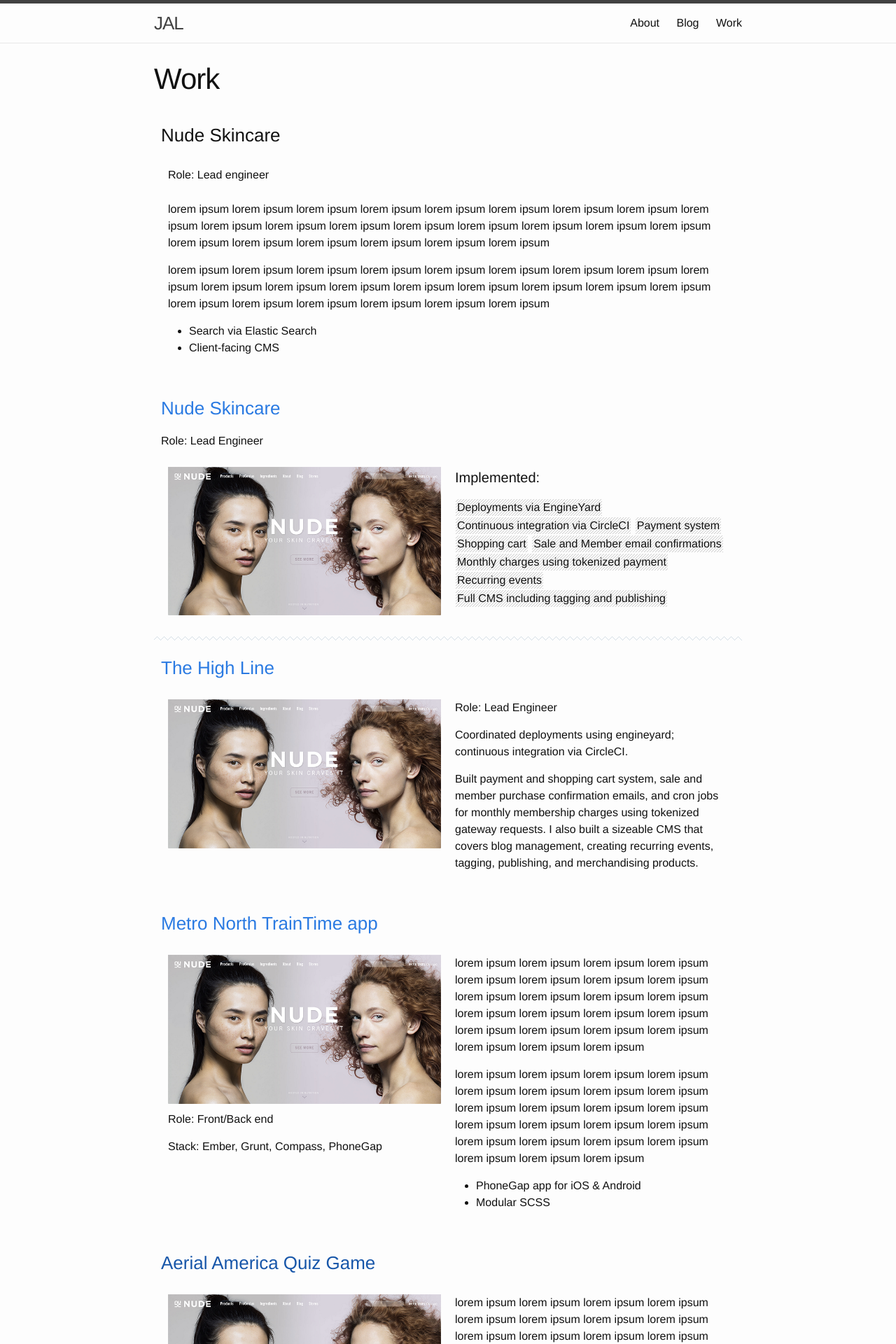
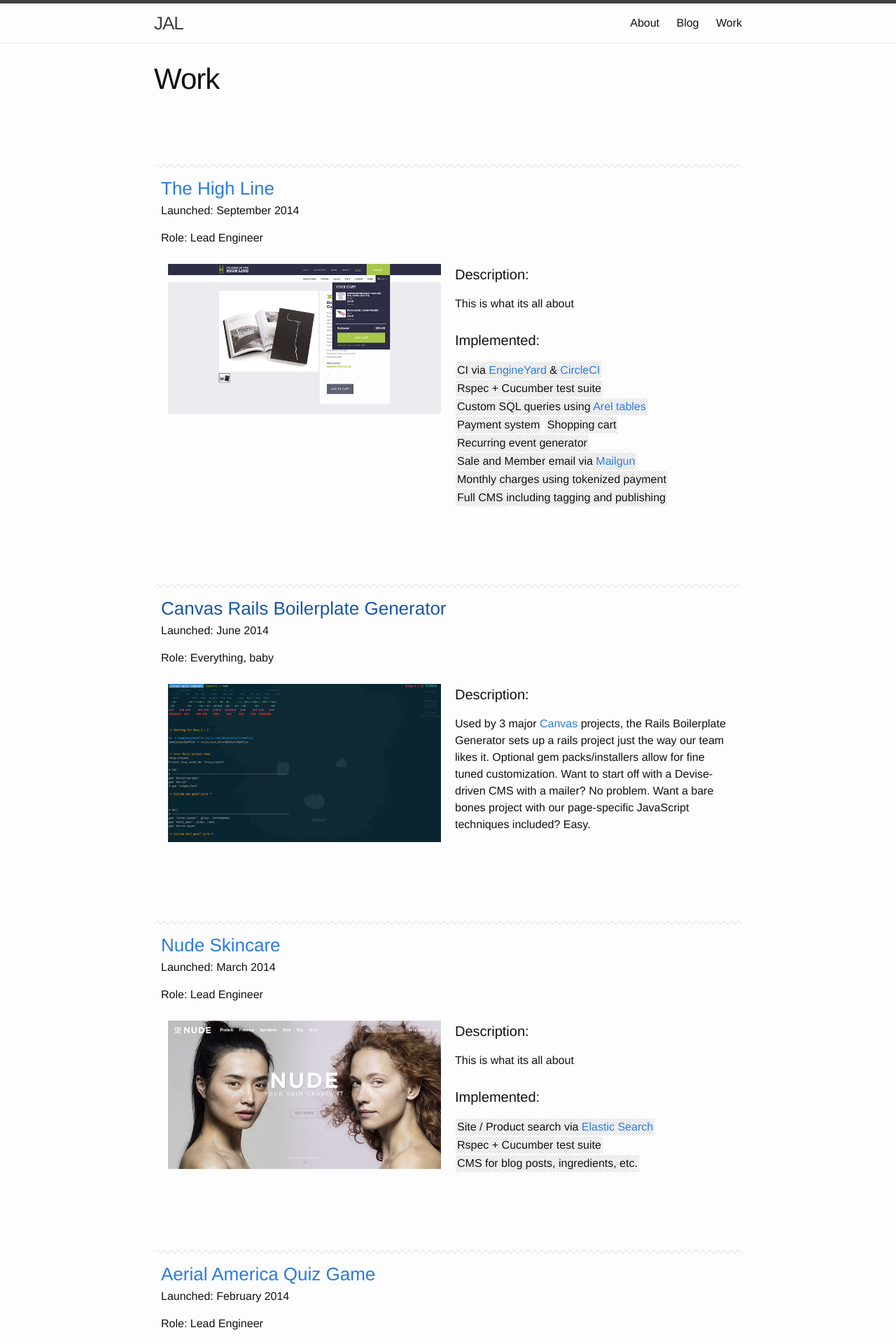
Before and after one commit to jlarusso/jlarusso.github.io, a Jekyll site: the page built from work.html, in a window 1280 px wide. Shown: the top 1920 px of the page at 70% size. Built offline with Jekyll 4.4.1, drawn with Linux system fonts in a browser that asks for light colours; Markdown is read by kramdown in place of the engine named in the settings; some of the changed text lies outside the part shown.

Commit message:
Update work page

```diff
--- a/_sass/_work.scss
+++ b/_sass/_work.scss
@@ -30,6 +30,10 @@
   position: relative;
   padding: 10px;
   margin-bottom: 20px;
+
+  h3 {
+    display: inline;
+  }
 }
 
 .projects {
@@ -52,5 +56,5 @@
   width: 100%;
   height: 6px;
   background: url("/images/patterns/zag.png");
-  margin: 10px 0;
+  margin-top: 100px;
 }
--- a/work.html
+++ b/work.html
@@ -7,34 +7,77 @@
 <section class="projects">
 
   <!-- Project -->
+  <div class="divider"></div>
   <div class="project card row">
     <div class="col-12">
-        <h3>Nude Skincare</h3>
+      <a href="http://www.thehighline.org/">
+        <h3>The High Line</h3>
       </a>
+      <p><span>Launched:</span> September 2014</p>
+      <p><span>Role:</span> Lead Engineer</p>
     </div>
-    <div class="col-12">
+    <div class="col-6">
       <div class="gutter">
-        <p><span>Role:</span> Lead engineer</p>
+        <a href="http://www.thehighline.org/">
+          <img src="/images/work/highline_md.png">
+        </a>
       </div>
     </div>
-    <div class="col-12">
+    <div class="col-6">
       <div class="gutter">
-        <p>lorem ipsum lorem ipsum lorem ipsum lorem ipsum lorem ipsum lorem ipsum lorem ipsum lorem ipsum lorem ipsum lorem ipsum lorem ipsum lorem ipsum lorem ipsum lorem ipsum lorem ipsum lorem ipsum lorem ipsum lorem ipsum lorem ipsum lorem ipsum lorem ipsum lorem ipsum lorem ipsum </p>
-        <p>lorem ipsum lorem ipsum lorem ipsum lorem ipsum lorem ipsum lorem ipsum lorem ipsum lorem ipsum lorem ipsum lorem ipsum lorem ipsum lorem ipsum lorem ipsum lorem ipsum lorem ipsum lorem ipsum lorem ipsum lorem ipsum lorem ipsum lorem ipsum lorem ipsum lorem ipsum lorem ipsum </p>
-        <ul>
-          <li>Search via Elastic Search</li>
-          <li>Client-facing CMS</li>
+        <h4>Description:</h4>
+        <p>This is what its all about</p>
+      </div>
+      <div class="gutter">
+        <h4>Implemented:</h4>
+        <ul class="tag-list">
+          <li>CI via <a href="https://www.engineyard.com/">EngineYard</a> &amp; <a href="https://circleci.com/">CircleCI</a></li>
+          <li>Rspec + Cucumber test suite</li>
+          <li>Custom SQL queries using <a href="https://github.com/rails/arel">Arel tables</a></li>
+          <li>Payment system</li>
+          <li>Shopping cart</li>
+          <li>Recurring event generator</li>
+          <li>Sale and Member email via <a href="http://www.mailgun.com/">Mailgun</a></li>
+          <li>Monthly charges using tokenized payment</li>
+          <li>Full CMS including tagging and publishing</li>
         </ul>
       </div>
     </div>
   </div>
 
   <!-- Project -->
+  <div class="divider"></div>
+  <div class="project card row">
+    <div class="col-12">
+      <a href="">
+        <h3>Canvas Rails Boilerplate Generator</h3>
+      </a>
+      <p><span>Launched:</span> June 2014</p>
+      <p><span>Role:</span> Everything, baby</p>
+    </div>
+    <div class="col-6">
+      <div class="gutter">
+        <a href="">
+          <img src="/images/work/rails_boilerplate_md.png">
+        </a>
+      </div>
+    </div>
+    <div class="col-6">
+      <div class="gutter">
+        <h4>Description:</h4>
+        <p>Used by 3 major <a href="http://canvas.is/">Canvas</a> projects, the Rails Boilerplate Generator sets up a rails project just the way our team likes it.  Optional gem packs/installers allow for fine tuned customization.  Want to start off with a Devise-driven CMS with a mailer?  No problem.  Want a bare bones project with our page-specific JavaScript techniques included?  Easy.</p>
+      </div>
+    </div>
+  </div>
+
+  <!-- Project -->
+  <div class="divider"></div>
   <div class="project card row">
     <div class="col-12">
       <a href="http://www.nudeskincare.com/">
         <h3>Nude Skincare</h3>
       </a>
+      <p><span>Launched:</span> March 2014</p>
       <p><span>Role:</span> Lead Engineer</p>
     </div>
     <div class="col-6">
@@ -46,186 +89,147 @@
     </div>
     <div class="col-6">
       <div class="gutter">
+        <h4>Description:</h4>
+        <p>This is what its all about</p>
+      </div>
+      <div class="gutter">
         <h4>Implemented:</h4>
         <ul class="tag-list">
-          <li>Deployments via EngineYard</li>
-          <li>Continuous integration via CircleCI</li>
-          <li>Payment system</li>
-          <li>Shopping cart</li>
-          <li>Sale and Member email confirmations</li>
-          <li>Monthly charges using tokenized payment</li>
-          <li>Recurring events</li>
-          <li>Full CMS including tagging and publishing</li>
-        </ul>
-      </div>
-    </div>
-  </div>
-  <div class="divider"></div>
-
-  <!-- Project -->
-  <div class="project card row">
-    <div class="col-12">
-      <a href="http://www.thehighline.org/">
-        <h3>The High Line</h3>
-      </a>
-    </div>
-    <div class="col-6">
-      <div class="gutter">
-        <a href="http://www.thehighline.org/">
-          <img src="/images/work/nude_home_md.png">
-        </a>
-      </div>
-    </div>
-    <div class="col-6">
-      <div class="gutter">
-        <p><span>Role:</span> Lead Engineer</p>
-        <p>Coordinated deployments using engineyard; continuous integration via CircleCI.
-        <p>Built payment and shopping cart system, sale and member purchase confirmation emails, and cron jobs for monthly membership charges using tokenized gateway requests.  I also built a sizeable CMS that covers blog management, creating recurring events, tagging, publishing, and merchandising products.</p>
-      </div>
-    </div>
-  </div>
-
-  <!-- Project -->
-  <div class="project card row">
-    <div class="col-12">
-      <a href="https://play.google.com/store/apps/details?id=info.mta.metro_north.train_time&hl=en">
-        <h3>Metro North TrainTime app</h3>
-      </a>
-    </div>
-    <div class="col-6">
-      <div class="gutter">
-        <a href="https://play.google.com/store/apps/details?id=info.mta.metro_north.train_time&hl=en">
-          <img src="/images/work/nude_home_md.png">
-        </a>
-      </div>
-      <div class="gutter">
-        <p><span>Role:</span> Front/Back end</p>
-        <p><span>Stack:</span> Ember, Grunt, Compass, PhoneGap</p>
-      </div>
-    </div>
-    <div class="col-6">
-      <div class="gutter">
-        <p>lorem ipsum lorem ipsum lorem ipsum lorem ipsum lorem ipsum lorem ipsum lorem ipsum lorem ipsum lorem ipsum lorem ipsum lorem ipsum lorem ipsum lorem ipsum lorem ipsum lorem ipsum lorem ipsum lorem ipsum lorem ipsum lorem ipsum lorem ipsum lorem ipsum lorem ipsum lorem ipsum </p>
-        <p>lorem ipsum lorem ipsum lorem ipsum lorem ipsum lorem ipsum lorem ipsum lorem ipsum lorem ipsum lorem ipsum lorem ipsum lorem ipsum lorem ipsum lorem ipsum lorem ipsum lorem ipsum lorem ipsum lorem ipsum lorem ipsum lorem ipsum lorem ipsum lorem ipsum lorem ipsum lorem ipsum </p>
-        <ul>
-          <li>PhoneGap app for iOS &amp; Android</li>
-          <li>Modular SCSS</li>
+          <li>Site / Product search via <a href="http://www.elasticsearch.org/">Elastic Search</a></li>
+          <li>Rspec + Cucumber test suite</li>
+          <li>CMS for blog posts, ingredients, etc.</li>
         </ul>
       </div>
     </div>
   </div>
 
   <!-- Project -->
+  <div class="divider"></div>
   <div class="project card row">
     <div class="col-12">
-      <a href="">
+      <a href="https://www.flickr.com/photos/canvasnewyork/12667979255/in/set-72157641290671113/">
         <h3>Aerial America Quiz Game</h3>
       </a>
+      <p><span>Launched:</span> February 2014</p>
+      <p><span>Role:</span> Lead Engineer</p>
     </div>
     <div class="col-6">
       <div class="gutter">
-        <a href="">
-          <img src="/images/work/nude_home_md.png">
+        <a href="https://www.flickr.com/photos/canvasnewyork/12668458684/in/set-72157641290671113/">
+          <img src="/images/work/aerial_america_md.png">
         </a>
-      </div>
-      <div class="gutter">
-        <p><span>Role:</span> Project Lead</p>
-        <p><span>Stack:</span> Rails, JavaScript, PhoneGap-iOS, Websockets</p>
       </div>
     </div>
     <div class="col-6">
       <div class="gutter">
-        <p>lorem ipsum lorem ipsum lorem ipsum lorem ipsum lorem ipsum lorem ipsum lorem ipsum lorem ipsum lorem ipsum lorem ipsum lorem ipsum lorem ipsum lorem ipsum lorem ipsum lorem ipsum lorem ipsum lorem ipsum lorem ipsum lorem ipsum lorem ipsum lorem ipsum lorem ipsum lorem ipsum </p>
-        <p>lorem ipsum lorem ipsum lorem ipsum lorem ipsum lorem ipsum lorem ipsum lorem ipsum lorem ipsum lorem ipsum lorem ipsum lorem ipsum lorem ipsum lorem ipsum lorem ipsum lorem ipsum lorem ipsum lorem ipsum lorem ipsum lorem ipsum lorem ipsum lorem ipsum lorem ipsum lorem ipsum </p>
-        <ul>
-          <li>Service oriented</li>
+        <h4>Description:</h4>
+        <p>This project consists of a main Rails app that acts as a scoreboard, a small app which acts as a remote control, and a player app which 4 players use to select their answers.  The system involves 4 iPads, 1 iPad mini, and a Mac Mini connected to a large screen, synced together via websockets.  There were significant challenges getting all of the devices to provide a consistent user experience by gracefully dealing with network latency issues that cropped up.  The event took place in Times Square in the middle of winter.  You can see people playing it on the <a href="https://www.flickr.com/photos/canvasnewyork/12668458684/in/set-72157641290671113/">Canvas Flickr account</a></p>
+      </div>
+      <div class="gutter">
+        <h4>Implemented:</h4>
+        <ul class="tag-list">
+          <li>Phonegap</li>
           <li>Websockets</li>
-          <li>Live event</li>
+          <li>Service Oriented Architecture</li>
+          <li>Game logic w/ <a href="https://github.com/pluginaweek/state_machine">State machine</a></li>
         </ul>
       </div>
     </div>
   </div>
 
   <!-- Project -->
+  <div class="divider"></div>
   <div class="project card row">
     <div class="col-12">
-      <a href="">
-        <h3>The Million Second Quiz</h3>
+      <a href="https://github.com/jlarusso/tweetboard">
+        <h3>Tweetboard</h3>
       </a>
+      <p><span>Launched:</span> December 2013</p>
+      <p><span>Role:</span> Back End Engineer</p>
     </div>
     <div class="col-6">
       <div class="gutter">
-        <a href="">
-          <img src="/images/work/nude_home_md.png">
+        <a href="https://github.com/jlarusso/tweetboard">
+          <img src="/images/work/tweetboard_md.png">
         </a>
-      </div>
-      <div class="gutter">
-        <p><span>Role:</span> Data viz</p>
-        <p><span>Stack:</span> Rails, D3.js</p>
       </div>
     </div>
     <div class="col-6">
       <div class="gutter">
-        <p>lorem ipsum lorem ipsum lorem ipsum lorem ipsum lorem ipsum lorem ipsum lorem ipsum lorem ipsum lorem ipsum lorem ipsum lorem ipsum lorem ipsum lorem ipsum lorem ipsum lorem ipsum lorem ipsum lorem ipsum lorem ipsum lorem ipsum lorem ipsum lorem ipsum lorem ipsum lorem ipsum </p>
-        <p>lorem ipsum lorem ipsum lorem ipsum lorem ipsum lorem ipsum lorem ipsum lorem ipsum lorem ipsum lorem ipsum lorem ipsum lorem ipsum lorem ipsum lorem ipsum lorem ipsum lorem ipsum lorem ipsum lorem ipsum lorem ipsum lorem ipsum lorem ipsum lorem ipsum lorem ipsum lorem ipsum </p>
-        <ul>
-          <li>Masonry layout with data visualizations</li>
+        <h4>Description:</h4>
+        <p>This is what its all about</p>
+      </div>
+      <div class="gutter">
+        <h4>Implemented:</h4>
+        <ul class="tag-list">
+          <li>stuff</li>
         </ul>
       </div>
     </div>
   </div>
 
   <!-- Project -->
+  <div class="divider"></div>
   <div class="project card row">
     <div class="col-12">
-      <a href="">
-        <h3>Office Tweetboard</h3>
+      <a href="https://play.google.com/store/apps/details?id=info.mta.metro_north.train_time&hl=en">
+        <h3>Metro North TrainTime App</h3>
       </a>
+      <p><span>Launched:</span> September 2013</p>
+      <p><span>Role:</span> Front End Engineer</p>
     </div>
     <div class="col-6">
       <div class="gutter">
-        <a href="">
-          <img src="/images/work/nude_home_md.png">
+        <a href="https://play.google.com/store/apps/details?id=info.mta.metro_north.train_time&hl=en">
+          <img src="/images/work/metro_north_short.png">
         </a>
-      </div>
-      <div class="gutter">
-        <p><span>Role:</span> blah</p>
-        <p><span>Stack:</span> blah</p>
       </div>
     </div>
     <div class="col-6">
       <div class="gutter">
-        <p>lorem ipsum lorem ipsum lorem ipsum lorem ipsum lorem ipsum lorem ipsum lorem ipsum lorem ipsum lorem ipsum lorem ipsum lorem ipsum lorem ipsum lorem ipsum lorem ipsum lorem ipsum lorem ipsum lorem ipsum lorem ipsum lorem ipsum lorem ipsum lorem ipsum lorem ipsum lorem ipsum </p>
-        <p>lorem ipsum lorem ipsum lorem ipsum lorem ipsum lorem ipsum lorem ipsum lorem ipsum lorem ipsum lorem ipsum lorem ipsum lorem ipsum lorem ipsum lorem ipsum lorem ipsum lorem ipsum lorem ipsum lorem ipsum lorem ipsum lorem ipsum lorem ipsum lorem ipsum lorem ipsum lorem ipsum </p>
+        <h4>Description:</h4>
+        <p>This is what its all about</p>
+      </div>
+      <div class="gutter">
+        <h4>Implemented:</h4>
+        <ul class="tag-list">
+          <li>stuff</li>
+        </ul>
       </div>
     </div>
   </div>
 
   <!-- Project -->
+  <div class="divider"></div>
   <div class="project card row">
     <div class="col-12">
       <a href="">
-        <h3>Canvas Rails Boilerplate</h3>
+        <h3>Million Second Quiz</h3>
       </a>
+      <p><span>Launched:</span> September 2013</p>
+      <p><span>Role:</span> Data Viz</p>
     </div>
     <div class="col-6">
       <div class="gutter">
         <a href="">
-          <img src="/images/work/nude_home_md.png">
+          <img src="/images/work/msq/msq.jpeg">
         </a>
-      </div>
-      <div class="gutter">
-        <p><span>Role:</span> blah</p>
-        <p><span>Stack:</span> blah</p>
       </div>
     </div>
     <div class="col-6">
       <div class="gutter">
-        <p>lorem ipsum lorem ipsum lorem ipsum lorem ipsum lorem ipsum lorem ipsum lorem ipsum lorem ipsum lorem ipsum lorem ipsum lorem ipsum lorem ipsum lorem ipsum lorem ipsum lorem ipsum lorem ipsum lorem ipsum lorem ipsum lorem ipsum lorem ipsum lorem ipsum lorem ipsum lorem ipsum </p>
-        <p>lorem ipsum lorem ipsum lorem ipsum lorem ipsum lorem ipsum lorem ipsum lorem ipsum lorem ipsum lorem ipsum lorem ipsum lorem ipsum lorem ipsum lorem ipsum lorem ipsum lorem ipsum lorem ipsum lorem ipsum lorem ipsum lorem ipsum lorem ipsum lorem ipsum lorem ipsum lorem ipsum </p>
+        <h4>Description:</h4>
+        <p>This is what its all about</p>
+      </div>
+      <div class="gutter">
+        <h4>Implemented:</h4>
+        <ul class="tag-list">
+          <li>stuff</li>
+        </ul>
       </div>
     </div>
   </div>
+
 </section>
 
 
@@ -234,13 +238,3 @@
 scss**
 coffeescript**
 all the techs i know
-
-
-other-
-Productivity:
-rails template
-used by IYSL and Fresh and Highline
-defaults + configuration options
-optional gem bundles (cms, mailer)
-
-lita hipchat bot
```
Also changed, not shown: images/work/aerial_america_md.png (added), images/work/highline.png (added), images/work/highline_md.png (added), images/work/metro_north.png (added), images/work/metro_north_short.png (added), images/work/nude_skincare_admin.png (added), images/work/rails_boilerplate_md.png (added), images/work/tweetboard/TweetBoard.png, images/work/tweetboard_md.png (added).
